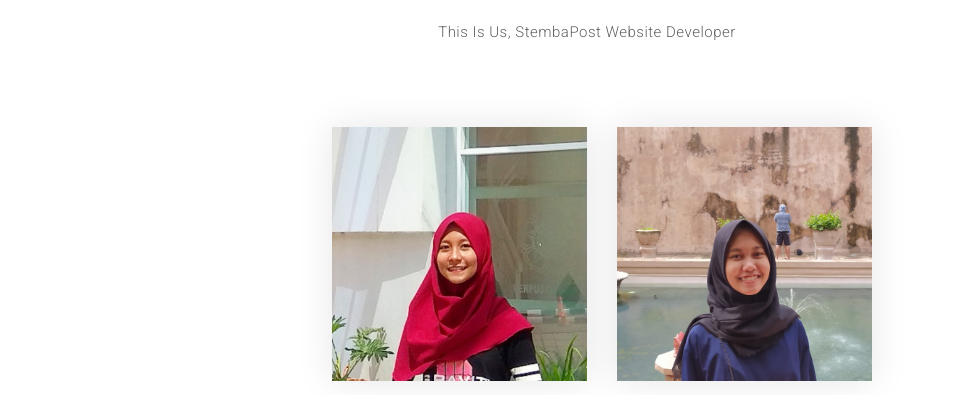
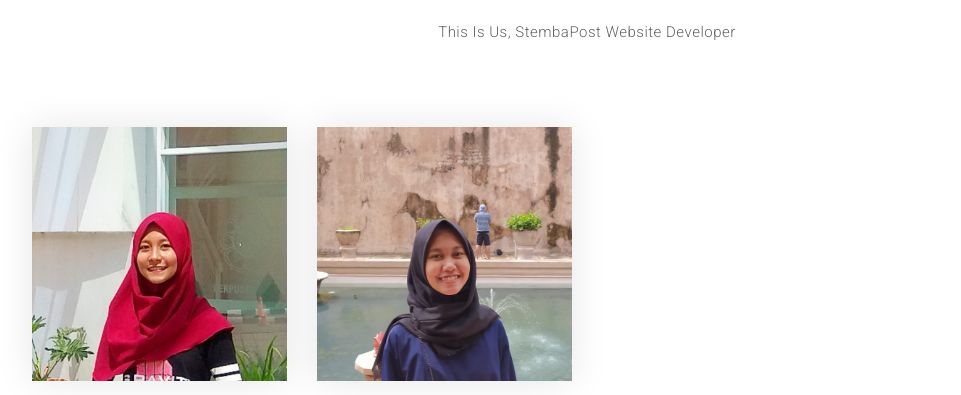
Before and after one commit to stembapost/stembapost.github.io, a plain HTML site: page index.html in a window 1280 px wide. Shown: the part 4523-4918 px from the top of the page, without its empty margins (53-1014 px from the left). Drawn offline with nearby package versions, Linux system fonts and the light colour scheme.

Commit message:
Update index.html

```diff
--- a/index.html
+++ b/index.html
@@ -372,7 +372,7 @@
       <center>
       <div class="row">
 
-        <div style="margin-left: 300px;" class="col-md-6 col-md-4 col-lg-3">
+        <div class="col-md-6 col-md-4 col-lg-3 fahima">
           <div class="team-block bottom">
             <img src="img/team/14.jpg" class="img-responsive" alt="img">
             <div class="team-content">
```
